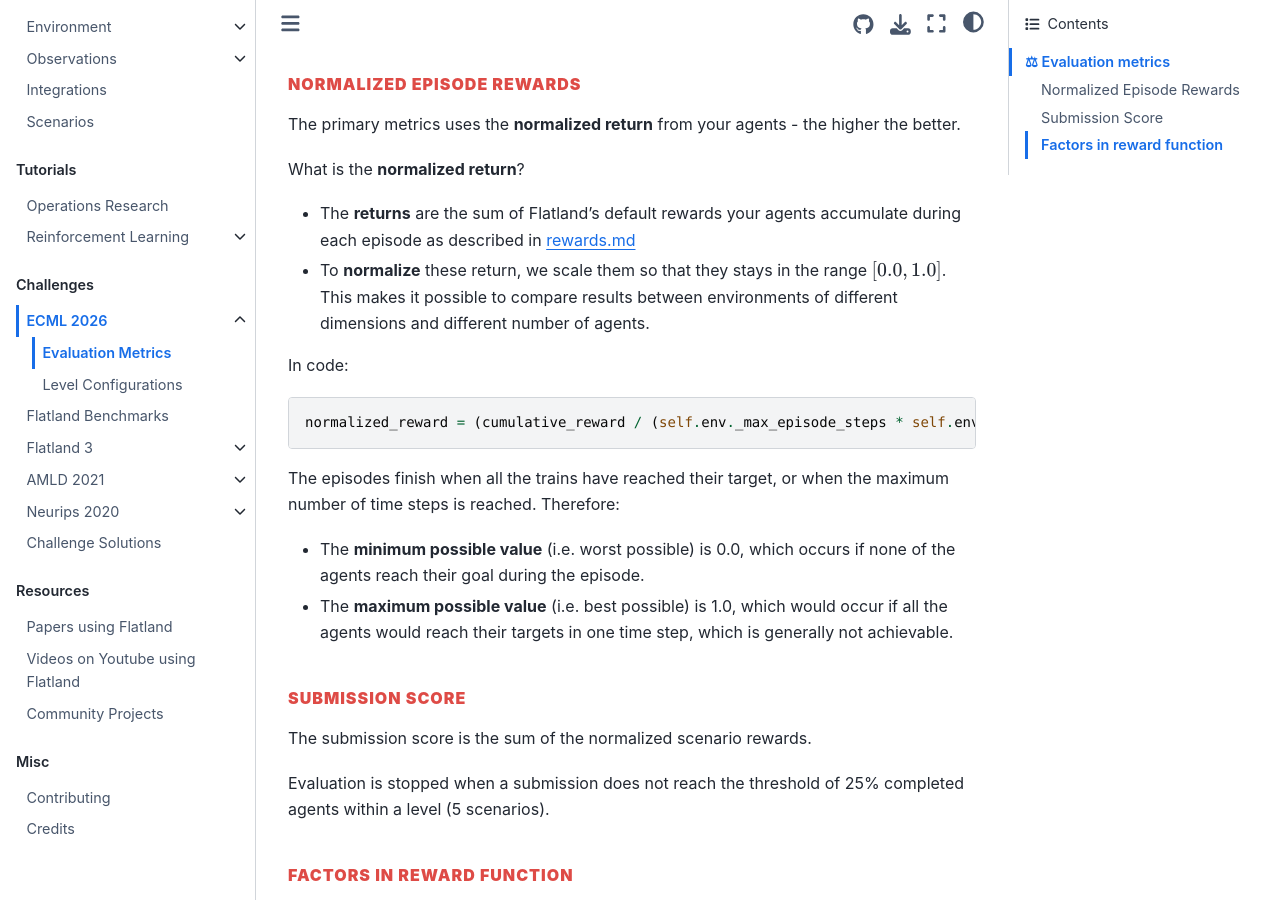
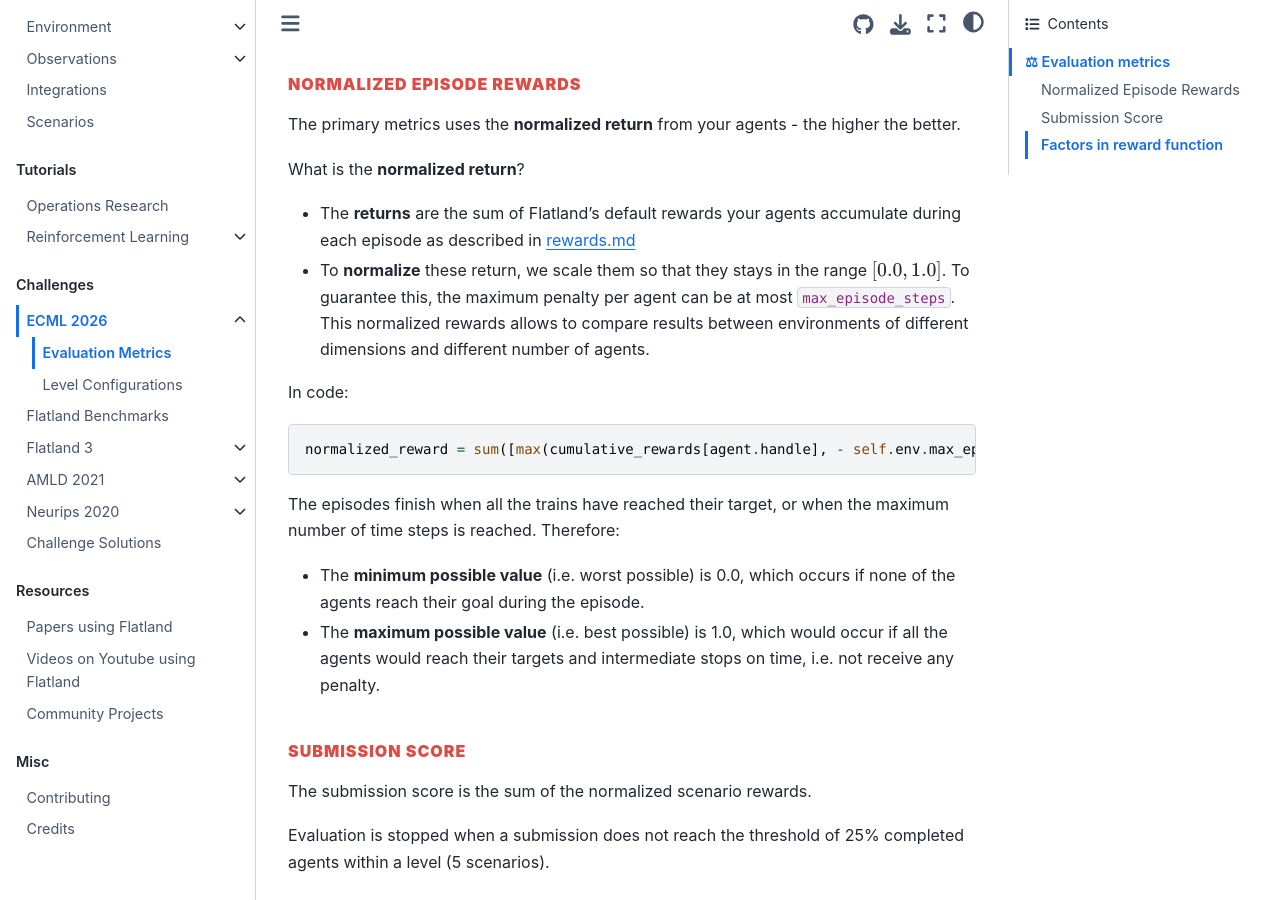
Before and after one commit to flatland-association/flatland-book, a Jupyter Book: the page built from challenges/ecml2026/eval.md, in a window 1280 px wide and 900 px high, scrolled down 361 px. Built offline with Jupyter Book 1.0.4 settings and Sphinx 7.4.7 and the Sphinx Book theme 1.1.4, drawn with Linux system fonts in a browser that asks for light colours; pages that are not in the unit, such as notebooks, are missing from menus.

Commit message:
docs: add normalization description

````diff
--- a/challenges/ecml2026/eval.md
+++ b/challenges/ecml2026/eval.md
@@ -20,20 +20,18 @@ What is the **normalized return**?
 
 - The **returns** are the sum of Flatland's default rewards your agents accumulate during each episode as described
   in [rewards.md](../../environment/environment/rewards.md)
-- To **normalize** these return, we scale them so that they stays in the range $[0.0, 1.0]$. This makes it possible to compare results between environments of
-  different dimensions and different number of agents.
+- To **normalize** these return, we scale them so that they stays in the range $[0.0, 1.0]$. To guarantee this, the maximum penalty per agent can be at most ```max_episode_steps```. This normalized rewards allows to compare results between environments of different dimensions and different number of agents.
 
 In code:
 
 ```python
-normalized_reward = (cumulative_reward / (self.env._max_episode_steps * self.env.get_num_agents())) + 1
+normalized_reward = sum([max(cumulative_rewards[agent.handle], - self.env.max_episode_steps) for agent in agents]) / (self.env.max_episode_steps * self.env.get_num_agents()) + 1
 ```
 
 The episodes finish when all the trains have reached their target, or when the maximum number of time steps is reached. Therefore:
 
 - The **minimum possible value** (i.e. worst possible) is 0.0, which occurs if none of the agents reach their goal during the episode.
-- The **maximum possible value** (i.e. best possible) is 1.0, which would occur if all the agents would reach their targets in one time step, which is generally
-  not achievable.
+- The **maximum possible value** (i.e. best possible) is 1.0, which would occur if all the agents would reach their targets and intermediate stops on time, i.e. not receive any penalty.
 
 ### Submission Score
 
````
